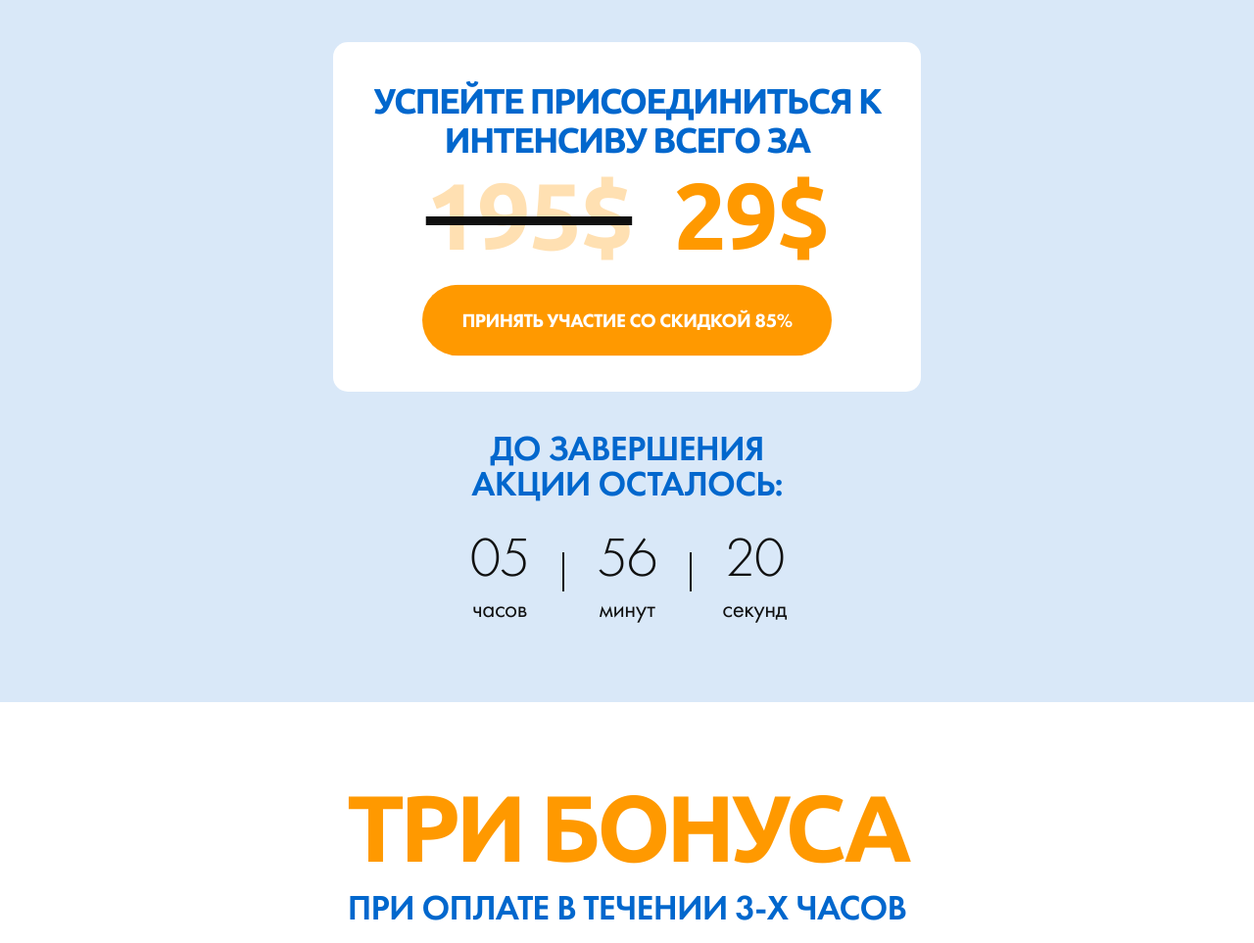
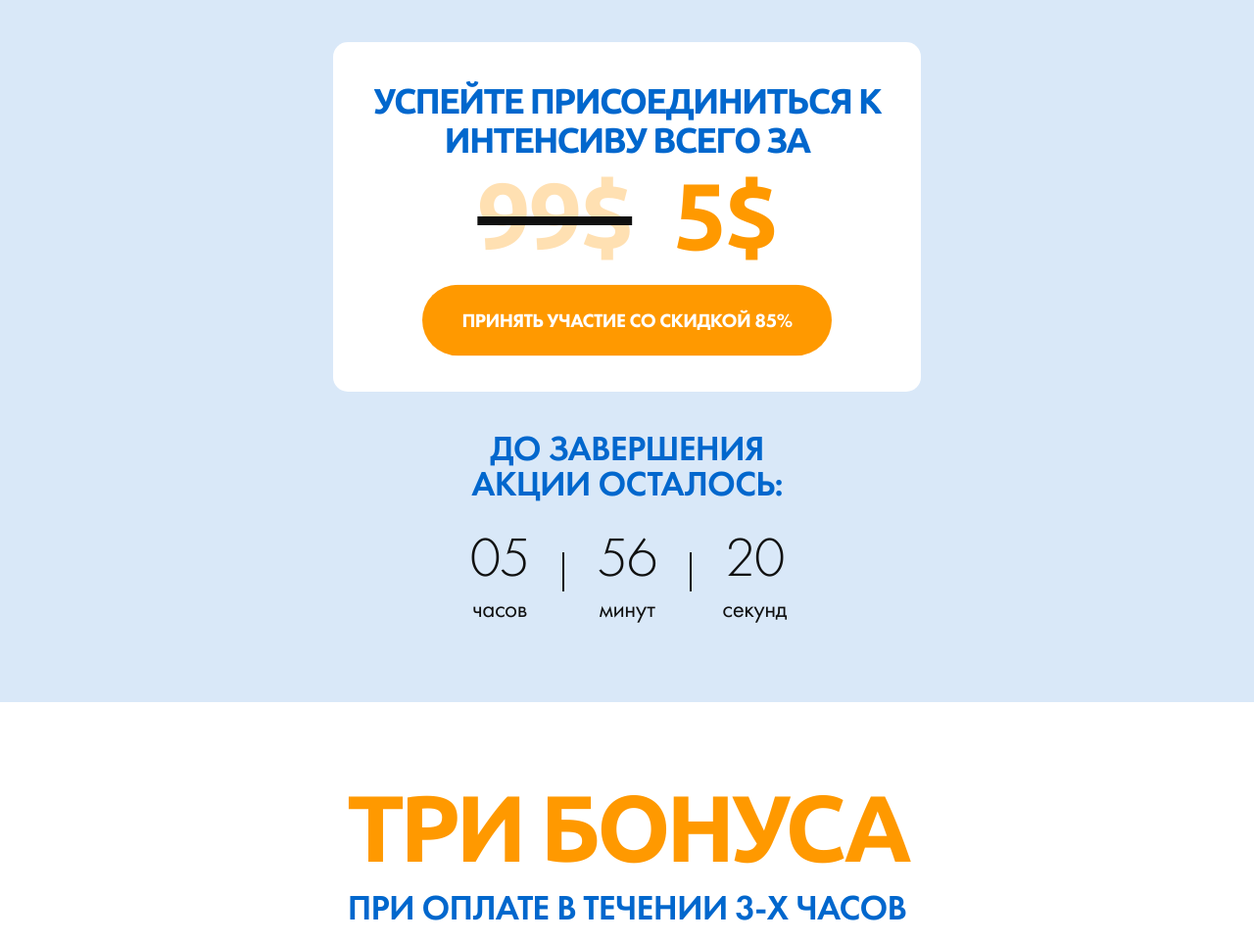
Before and after one commit to RomanIsaiev/work-website-59, a plain HTML site: page index.html in a window 1280 px wide. Shown: the part 5702-6665 px from the top of the page at 98% size. Drawn offline with nearby package versions, Linux system fonts and the light colour scheme; a script that the page names is missing.

Commit message:
fix price

```diff
--- a/index.html
+++ b/index.html
@@ -969,7 +969,7 @@
             <h3 class="buy-title">
               Успейте присоединиться к интенсиву всего за
             </h3>
-            <p class="price"><span>195$</span>&nbsp; 29$</p>
+            <p class="price"><span>99$</span>&nbsp; 5$</p>
             <button
               class="base-btn orange-btn buy-btn"
               type="button"
```
